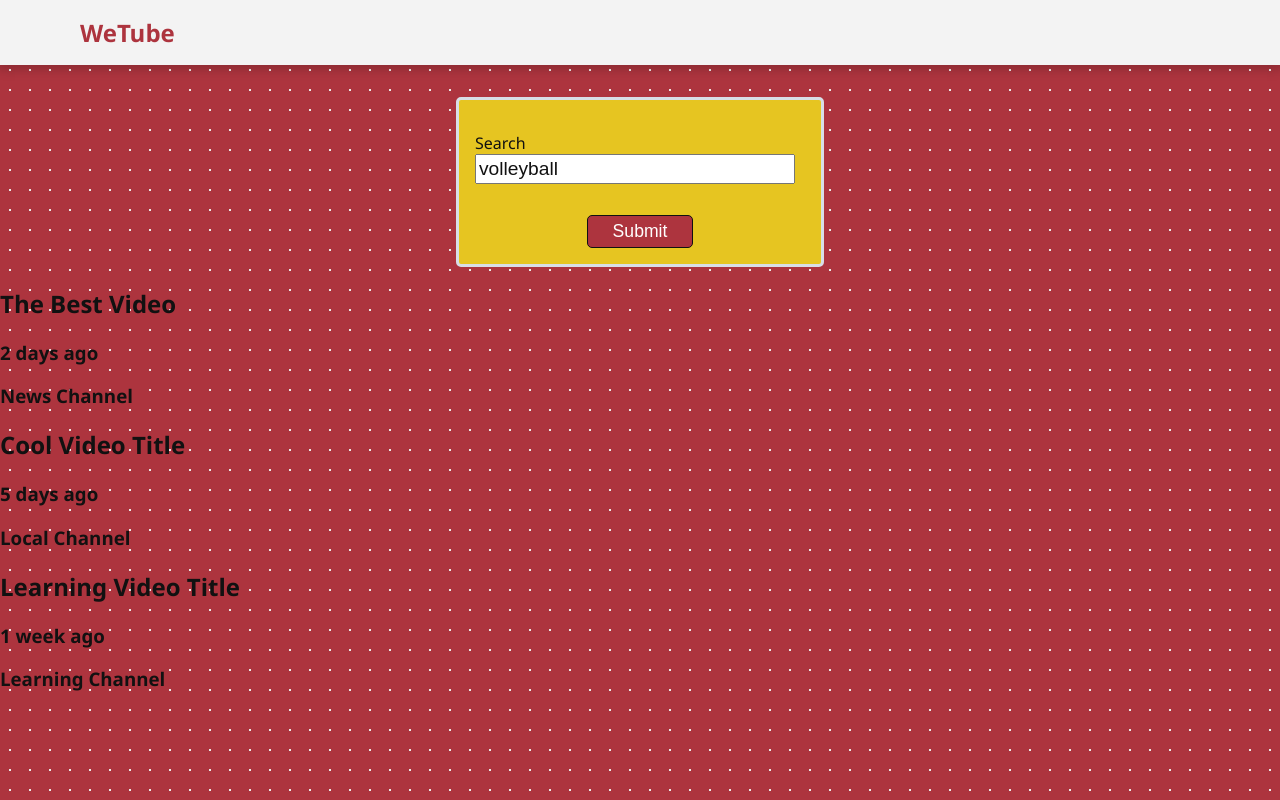
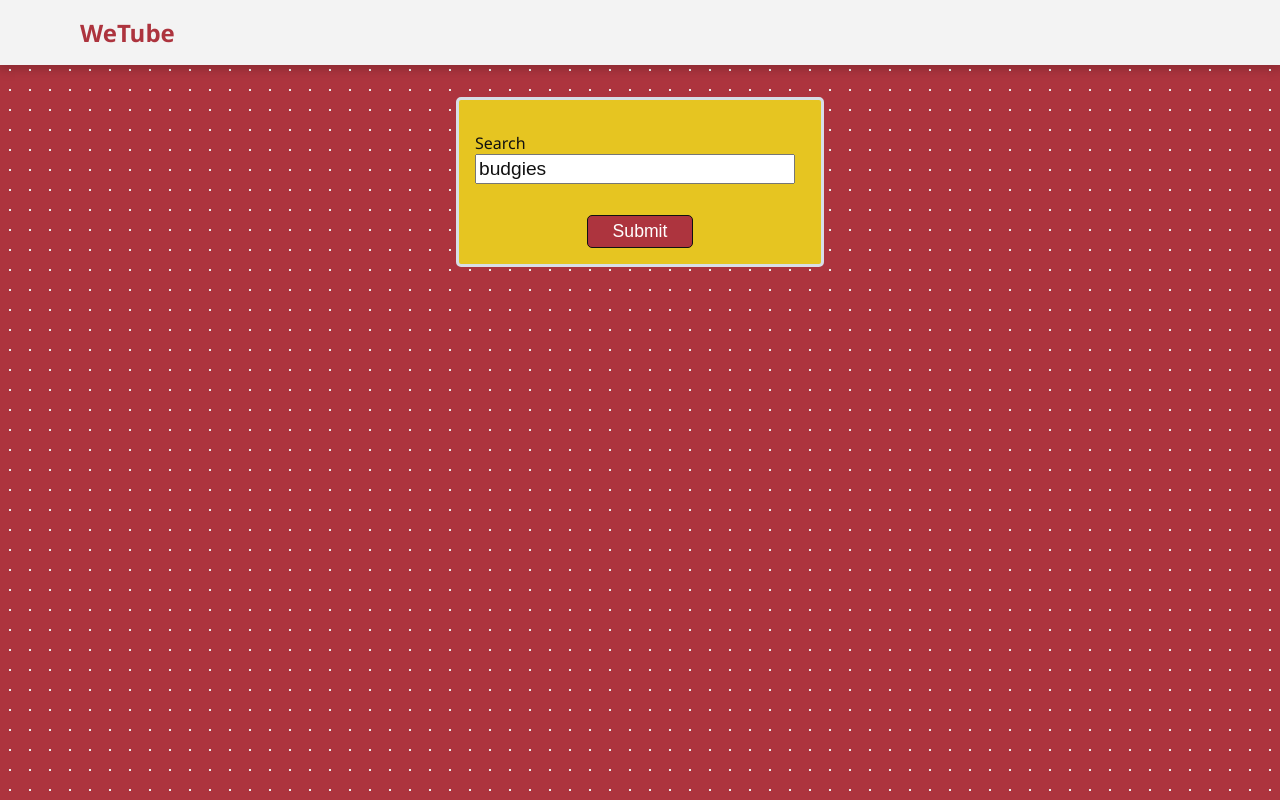
Before and after one commit to codemasterhark/intro-to-react, a React (Vite) app: page / in a window 1280 px wide. Built offline with nearby package versions, Linux system fonts and the light colour scheme.

Commit message:
API Added, Axios, .env, css updated

```diff
--- a/package.json
+++ b/package.json
@@ -22,7 +22,11 @@
     "prettier": "^2.2.1"
   },
   "dependencies": {
+    "axios": "^0.21.1",
     "react": "^17.0.1",
     "react-dom": "^17.0.1"
-  }
+  },
+  "browserslist": [
+    "last 2 Chrome versions"
+  ]
 }
--- a/src/App.js
+++ b/src/App.js
@@ -10,21 +10,6 @@ const App = () => {
         <a href="#">WeTube</a>
       </header>
       <SearchArea />
-      <Video
-        title="The Best Video"
-        dateAdded="2 days ago"
-        channel="News Channel"
-      />
-      <Video
-        title="Cool Video Title"
-        dateAdded="5 days ago"
-        channel="Local Channel"
-      />
-      <Video
-        title="Learning Video Title"
-        dateAdded="1 week ago"
-        channel="Learning Channel"
-      />
     </div>
   );
 };
--- /dev/null
+++ b/src/Results.js
@@ -0,0 +1,23 @@
+import React from "react";
+import Video from "./Video";
+
+const Results = ({ videos }) => {
+  return (
+    <div className="search-result">
+      {videos.map((video) => {
+        return (
+          <Video
+            key={video.id.videoId}
+            title={video.snippet.title}
+            dateAdded={video.snippet.publishedAt}
+            thumbnail={video.snippet.thumbnails.medium}
+            channel={video.snippet.channelTitle}
+            description={video.snippet.description}
+          />
+        );
+      })}
+    </div>
+  );
+};
+
+export default Results;
--- a/src/SearchArea.js
+++ b/src/SearchArea.js
@@ -1,9 +1,23 @@
 import React, { useState } from "react";
+import Results from "./Results";
+import axios from "axios";
 
 const SearchArea = () => {
-  const [keyword, setKeyword] = useState("volleyball");
+  const [keyword, setKeyword] = useState("budgies");
+  const [videos, setVideos] = useState([]);
 
-  function requestSearch() {
+  async function requestSearch() {
+    axios
+      .get(
+        `https://youtube.googleapis.com/youtube/v3/search?type=video&part=snippet&maxResults=25&q=${keyword}&key=${process.env.API_KEY}`
+      )
+      .then((res) => {
+        const { items } = res.data;
+        console.log(items);
+        setVideos(items || []);
+      })
+      .catch((err) => console.log(err));
+
     console.log("Video request submitted");
   }
 
@@ -26,6 +40,7 @@ const SearchArea = () => {
         </label>
         <button>Submit</button>
       </form>
+      <Results videos={videos} />
     </div>
   );
 };
--- a/src/Video.js
+++ b/src/Video.js
@@ -2,10 +2,16 @@ import React from "react";
 
 const Video = (props) => {
   return (
-    <div>
-      <h2>{props.title}</h2>
-      <h3>{props.dateAdded}</h3>
-      <h3>{props.channel}</h3>
+    <div className="video-container">
+      <div className="video-image">
+        <img src={props.thumbnail.url} alt={props.title} />
+      </div>
+      <div className="video-info">
+        <h3>{props.title}</h3>
+        <p>{props.dateAdded}</p>
+        <h4>{props.channel}</h4>
+        <p>{props.description}</p>
+      </div>
     </div>
   );
 };
--- a/src/wetube.css
+++ b/src/wetube.css
@@ -72,3 +72,40 @@ header a {
   border-radius: 5px;
   cursor: pointer;
 }
+
+.search-result {
+  background-color: #f3f3f3;
+  border-radius: 9px;
+  margin: 1.5rem 0;
+}
+
+.video-container {
+  width: 100%;
+  display: flex;
+  overflow: hidden;
+  padding: 25px 15px;
+  border-bottom: #d8dee6 2px solid;
+  text-decoration: none;
+}
+
+.video-image {
+  margin: 0 20px 0 10px;
+}
+
+.video-info {
+  width: 80%;
+  height: 100px;
+}
+
+.video-info h3 {
+  font-weight: 600;
+  margin: 0;
+}
+
+.video-info h4 {
+  font-weight: 500;
+}
+
+.video-info p {
+  color: grey;
+}
```
